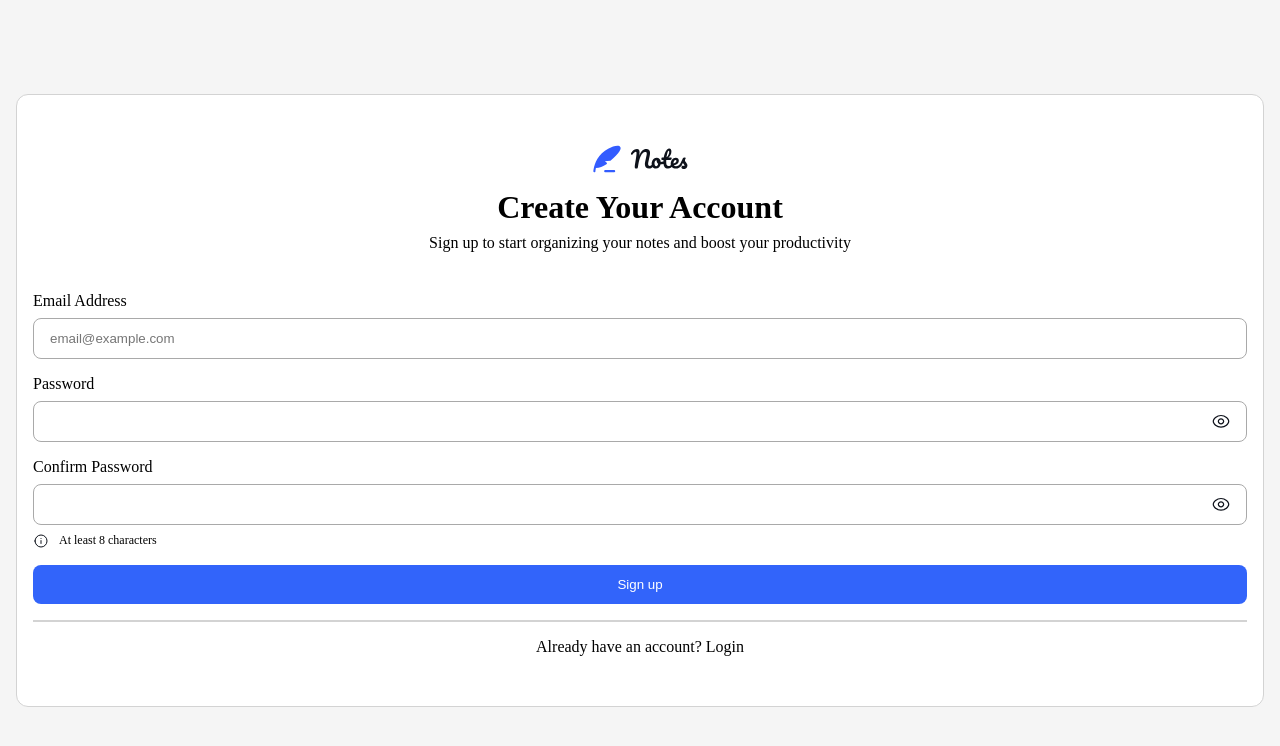
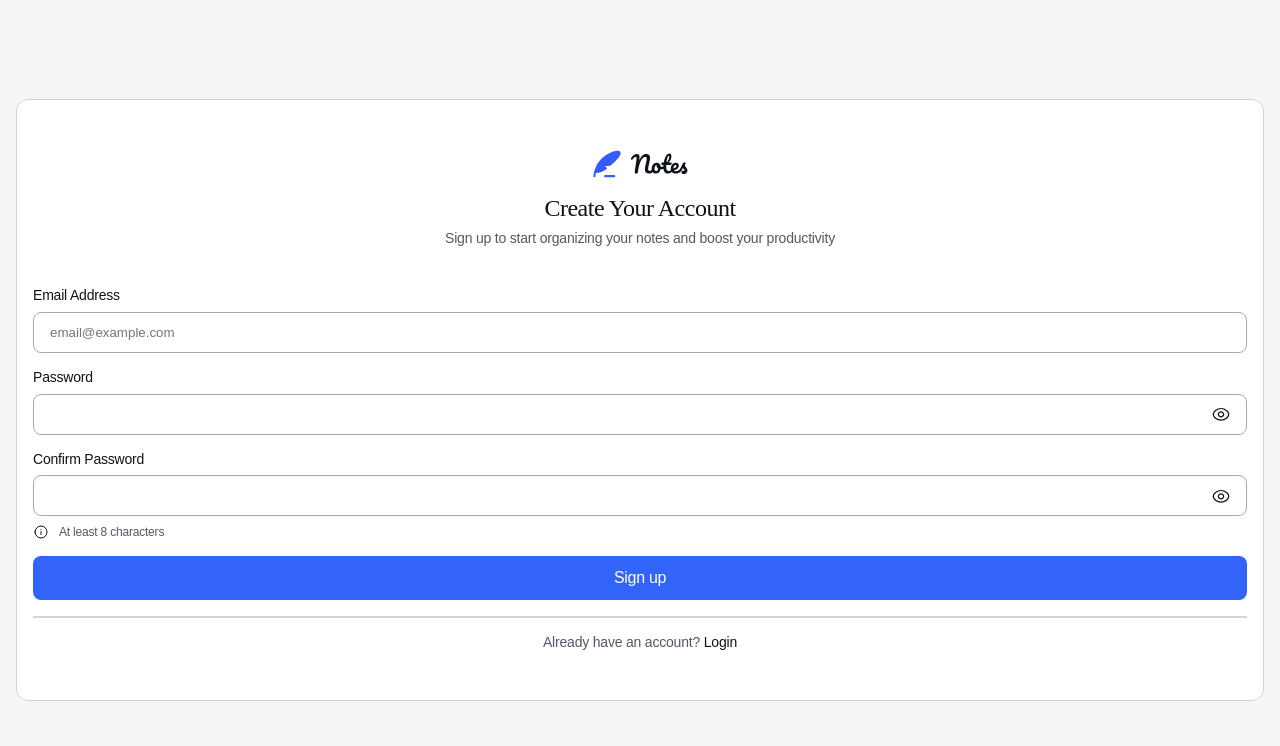
Before and after one commit to raistmere/note-taking-webapp-frontend, a React (Vite) app: page /signup in a window 1280 px wide. Shown: the top 746 px of the page. Built offline with nearby package versions, Linux system fonts and the light colour scheme; a web font is replaced by a local one.

Commit message:
style: added some minor style changes to better fit the figma design.

```diff
--- a/src/components/ChangePassword/ChangePassword.module.css
+++ b/src/components/ChangePassword/ChangePassword.module.css
@@ -29,6 +29,8 @@
 
                 display: flex;
                 align-items: center;
+                background-color: transparent;
+                border: none;
 
                 > svg {
 
--- a/src/components/ChangePassword/ChangePassword.tsx
+++ b/src/components/ChangePassword/ChangePassword.tsx
@@ -11,7 +11,12 @@ interface ChangePasswordDto {
     newPassword: string,
 }
 
-const ChangePassword = () => {
+type Props = {
+
+    viewSettings: () => void;
+}
+
+const ChangePassword = (props: Props) => {
 
     const handleChangePassword = (e: FormEvent<HTMLFormElement>) => {
 
@@ -43,12 +48,12 @@ const ChangePassword = () => {
         <div className={`${styles.changePasswordWrapper}`}>
             <div className={`${styles.mainContainer}`}>
                 <div className={`${styles.headerContainer}`}>
-                    <div className={`${styles.backButtonContainer}`}>
+                    <button className={`${styles.backButtonContainer}`} onClick={props.viewSettings}>
                         <svg xmlns="http://www.w3.org/2000/svg" width="24" height="24" fill="none" viewBox="0 0 24 24">
                             <path fill="#000" fill-rule="evenodd" d="M15.75 20.414 7.336 12l8.414-8.414L17.164 5l-7 7 7 7-1.414 1.414Z" clip-rule="evenodd"/>
                         </svg>
                         <p className={`sans-serif-4`}>Settings</p>
-                    </div>
+                    </button>
                     <p className={`sans-serif-1`}>Change Password</p>
                 </div>
                 <div className={styles.contentWrapper}>
--- a/src/components/Login/Login.module.css
+++ b/src/components/Login/Login.module.css
@@ -44,6 +44,16 @@
                 justify-content: center;
                 text-align: center;
                 gap: 0.5rem;
+
+                > .title {
+
+                    color: var(--color-neutral-950);
+                }
+
+                > p {
+
+                    color: var(--color-neutral-600);
+                }
             }
         }
 
@@ -144,11 +154,12 @@
             > p {
 
                 align-self: center;
+                color: var(--color-neutral-600);
 
                 > a, a:visited {
 
                     text-decoration: none;
-                    color: black;
+                    color: var(--color-neutral-950);
                 }
             }
         }
--- a/src/components/Login/Login.tsx
+++ b/src/components/Login/Login.tsx
@@ -5,7 +5,7 @@ import {Link, useNavigate} from "react-router";
 // import images/icons
 import logoIcon from "../../assets/images/logo.svg";
 import showIcon from "../../assets/images/icon-show-password.svg";
-import infoIcon from "../../assets/images/icon-info.svg";
+// import infoIcon from "../../assets/images/icon-info.svg";
 
 function Login() {
 
@@ -67,29 +67,29 @@ function Login() {
                 <div className={styles.logoContainer}>
                     <img src={logoIcon}/>
                     <div className={styles.welcomeTextContainer}>
-                        <h1>Welcome to Note</h1>
-                        <p>Please log in to continue</p>
+                        <p className={`${styles.title} sans-serif-1`}>Welcome to Note</p>
+                        <p className={`sans-serif-5`}>Please log in to continue</p>
                     </div>
                 </div>
                 <div className={styles.loginWrapper}>
                     <form className={styles.formContainer} onSubmit={handleSubmit}>
                         <div className={styles.inputContainer}>
-                            <label>Email Address</label>
+                            <label className={`sans-serif-4`}>Email Address</label>
                             <input type={"text"} name={"email"} placeholder={"email@example.com"} />
                         </div>
                         <div className={styles.inputContainer}>
-                            <label>Password</label>
+                            <label className={`sans-serif-4`}>Password</label>
                             <div className={styles.passwordContainer}>
                                 <input type={"password"} name={"password"} />
                                 <img src={showIcon}/>
                             </div>
                         </div>
-                        <button type="submit">Login</button>
+                        <button type="submit" className={`sans-serif-3`}>Login</button>
                     </form>
                 </div>
                 <div className={styles.loginContainer}>
                     <hr />
-                    <p> No account yet? <Link to="/signup">Sign Up</Link> </p>
+                    <p className={`sans-serif-5`}> No account yet? <Link to="/signup">Sign Up</Link> </p>
                 </div>
             </div>
         </div>
--- a/src/components/Signup/Signup.module.css
+++ b/src/components/Signup/Signup.module.css
@@ -44,6 +44,16 @@
                 justify-content: center;
                 text-align: center;
                 gap: 0.5rem;
+
+                > .title {
+
+                    color: var(--color-neutral-950);
+                }
+
+                > p {
+
+                    color: var(--color-neutral-600)
+                }
             }
         }
 
@@ -65,6 +75,11 @@
                     display: flex;
                     flex-direction: column;
                     gap: 0.5rem;
+
+                    > label {
+
+                        color: var(--color-neutral-950);
+                    }
 
 
                     input {
@@ -111,6 +126,11 @@
                             width: 1rem;
                             height: 1rem;
                         }
+
+                        > p {
+
+                            color: var(--color-neutral-600);
+                        }
                     }
                 }
 
@@ -144,11 +164,12 @@
             > p {
 
                 align-self: center;
+                color: var(--color-neutral-600);
 
                 > a, a:visited {
 
                     text-decoration: none;
-                    color: black;
+                    color: var(--color-neutral-950);
                 }
             }
         }
--- a/src/components/Signup/Signup.tsx
+++ b/src/components/Signup/Signup.tsx
@@ -1,13 +1,12 @@
 import styles from "./Signup.module.css";
 
-import {Link, useNavigate} from "react-router";
+import { Link } from "react-router";
 import { FormEvent } from "react";
 
 // import images/icons
 import logoIcon from "../../assets/images/logo.svg";
 import infoIcon from "../../assets/images/icon-info.svg";
 import showIcon from "../../assets/images/icon-show-password.svg";
-import hideIcon from "../../assets/images/icon-hide-password.svg";
 
 interface UserDto {
 
@@ -17,7 +16,6 @@ interface UserDto {
 
 const Signup = () => {
 
-    const navigate = useNavigate();
 
     const createUser = async (e: FormEvent<HTMLFormElement>) => {
 
@@ -51,40 +49,40 @@ const Signup = () => {
                 <div className={styles.logoContainer}>
                     <img src={logoIcon}/>
                     <div className={styles.welcomeTextContainer}>
-                        <h1>Create Your Account</h1>
-                        <p>Sign up to start organizing your notes and boost your productivity</p>
+                        <p className={` ${styles.title} sans-serif-1`}>Create Your Account</p>
+                        <p className={`sans-serif-5`}>Sign up to start organizing your notes and boost your productivity</p>
                     </div>
                 </div>
                 <div className={styles.loginWrapper}>
                     <form className={styles.formContainer} onSubmit={createUser}>
                         <div className={styles.inputContainer}>
-                            <label>Email Address</label>
+                            <label className={`sans-serif-4`}>Email Address</label>
                             <input type={"text"} name={"email"} placeholder={"email@example.com"} />
                         </div>
                         <div className={styles.inputContainer}>
-                            <label>Password</label>
+                            <label className={`sans-serif-4`}>Password</label>
                             <div className={styles.passwordContainer}>
                                 <input type={"password"} name={"password"} />
                                 <img src={showIcon}/>
                             </div>
                         </div>
                         <div className={styles.inputContainer}>
-                            <label>Confirm Password</label>
+                            <label className={`sans-serif-4`}>Confirm Password</label>
                             <div className={styles.passwordContainer}>
                                 <input type={"password"} name={"password_confirmation"} />
                                 <img src={showIcon}/>
                             </div>
                             <div className={styles.infoContainer}>
                                 <img src={infoIcon}/>
-                                <p>At least 8 characters</p>
+                                <p className={`sans-serif-6`}>At least 8 characters</p>
                             </div>
                         </div>
-                        <button type="submit">Sign up</button>
+                        <button type="submit" className={`sans-serif-3`}>Sign up</button>
                     </form>
                 </div>
                 <div className={styles.loginContainer}>
                     <hr />
-                    <p> Already have an account? <Link to="/login">Login</Link> </p>
+                    <p className={`sans-serif-5`}> Already have an account? <Link to="/login">Login</Link> </p>
                 </div>
             </div>
         </div>
```
Also changed, not shown: src/components/Dashboard/Dashboard.tsx (+7 -2 lines).
